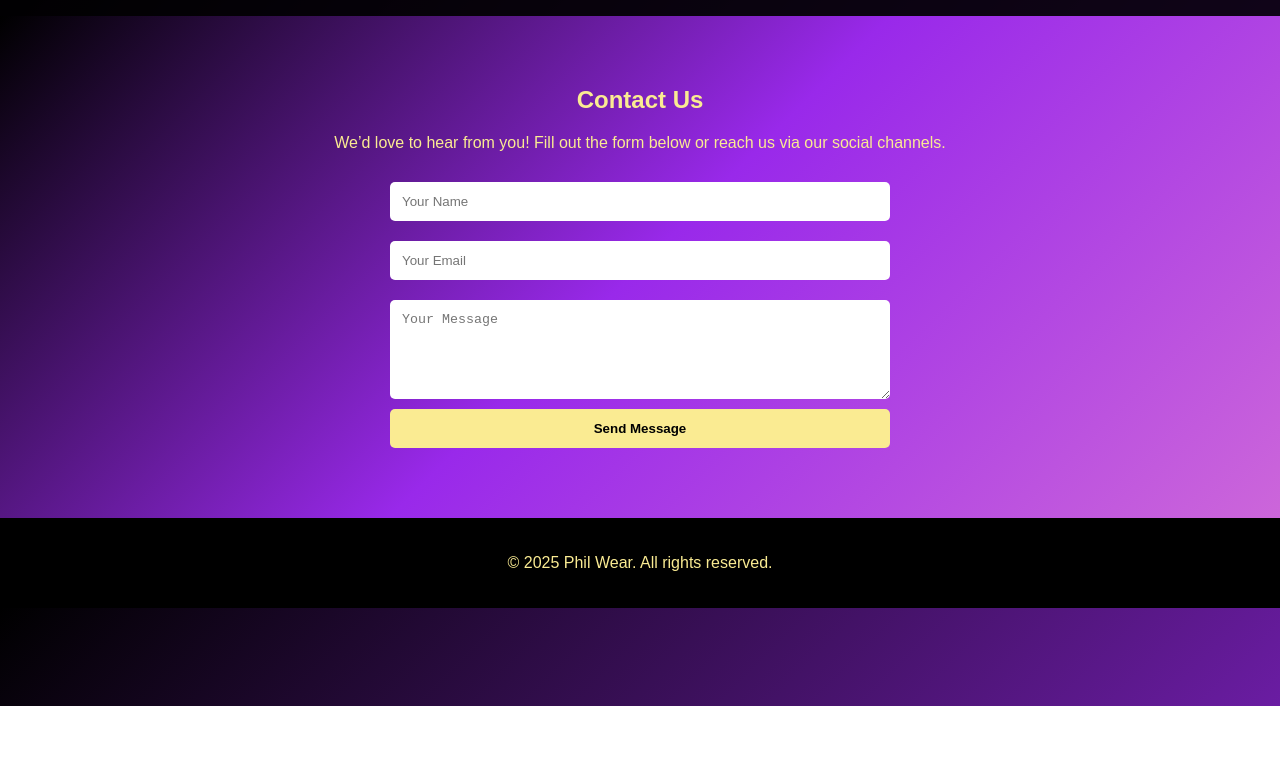
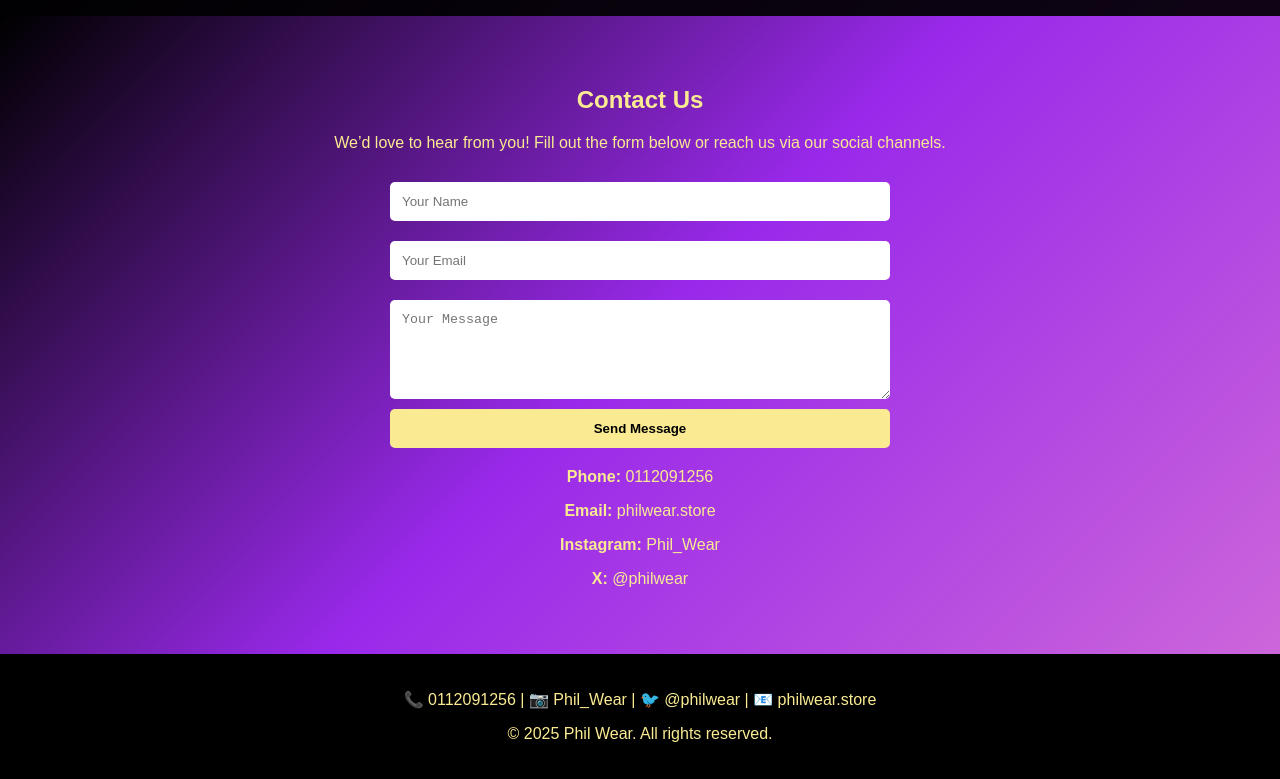
Before and after one commit to meNiPhil-Wear/meNiPhil-wear, a plain HTML site: page contact.html in a window 1280 px wide. Shown: the part 94-873 px from the top of the page. Before the commit the page ends 800 px from the top, so only its background shows below. Drawn offline with Linux system fonts and the light colour scheme.

Commit message:
Update contact.html

```diff
--- a/contact.html
+++ b/contact.html
@@ -41,8 +41,20 @@
         <textarea rows="5" placeholder="Your Message"></textarea>
         <button type="submit" class="btn">Send Message</button>
     </form>
+     <div class="contact-info">
+      <p><strong>Phone:</strong> 0112091256</p>
+      <p><strong>Email:</strong> philwear.store</p>
+      <p><strong>Instagram:</strong> Phil_Wear</p>
+      <p><strong>X:</strong> @philwear</p>
+    </div>
 </section>
 <footer>
+    <p>📞 0112091256 | 📷 Phil_Wear | 🐦 @philwear | 📧 philwear.store</p>
+    <div class="social-icons">
+      <a href="#"><i class="fab fa-instagram"></i></a>
+      <a href="#"><i class="fab fa-x-twitter"></i></a>
+      <a href="mailto:philwear.store"><i class="fas fa-envelope"></i></a>
+    </div>
     <p>&copy; 2025 Phil Wear. All rights reserved.</p>
 </footer>
 </body>
```
